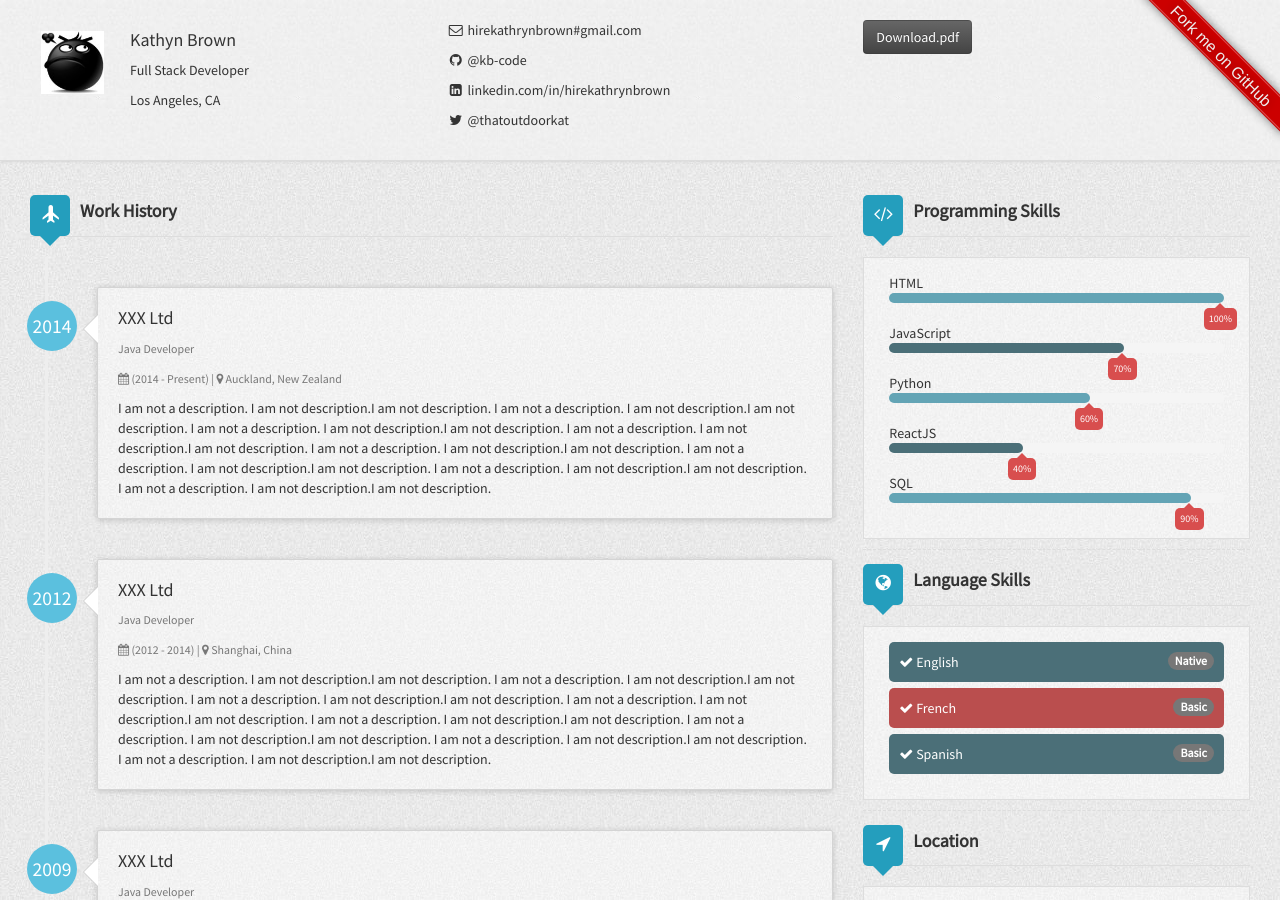
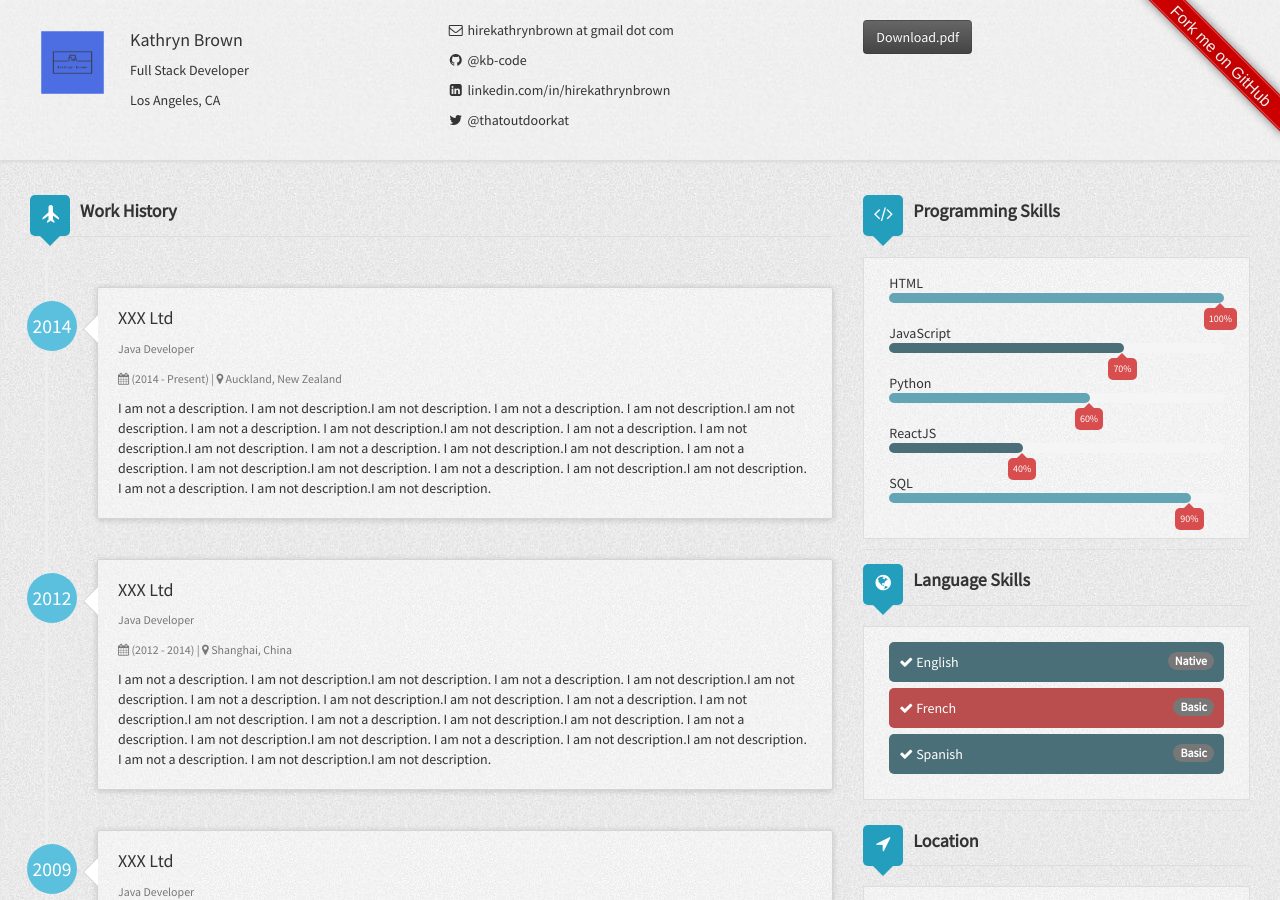
Before and after one commit to kb-code/resume, a Jekyll site: the page built from index.html, in a window 1280 px wide and 900 px high. Built offline with Jekyll 4.4.1, drawn with Linux system fonts in a browser that asks for light colours; nearby versions of some CDN libraries; some of the changed text lies outside the part shown; grey boxes are pictures that could not be loaded.

Commit message:
fix typo, add updated avatar

```diff
--- a/_config.yml
+++ b/_config.yml
@@ -1,7 +1,7 @@
 # Site settings
 title: Kathryn Brown's CV
 description: kb-code's CV
-favicon: /assets/img/avatar.JPG
+favicon: /assets/img/avatar.png
 baseurl: https://kb-code.github.io/resume
 url: https://kb-code.github.io/resume
 rss_url: /pages/atom.xml
@@ -14,10 +14,10 @@
 
 # Author settings
 author:
-  name: Kathyn Brown
+  name: Kathryn Brown
   title: Full Stack Developer
   address: Los Angeles, CA
-  email: hirekathrynbrown#gmail.com
+  email: hirekathrynbrown at gmail dot com
   link: https://kathrynbrown.us
   weibo:
   github: kb-code
```
